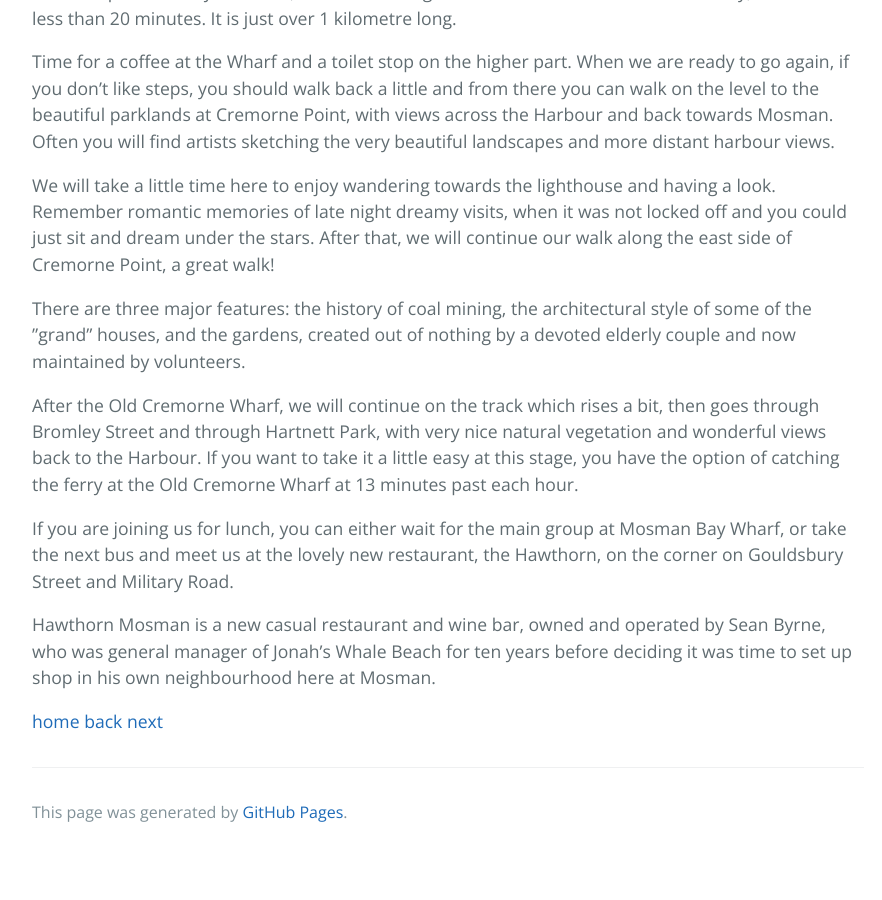
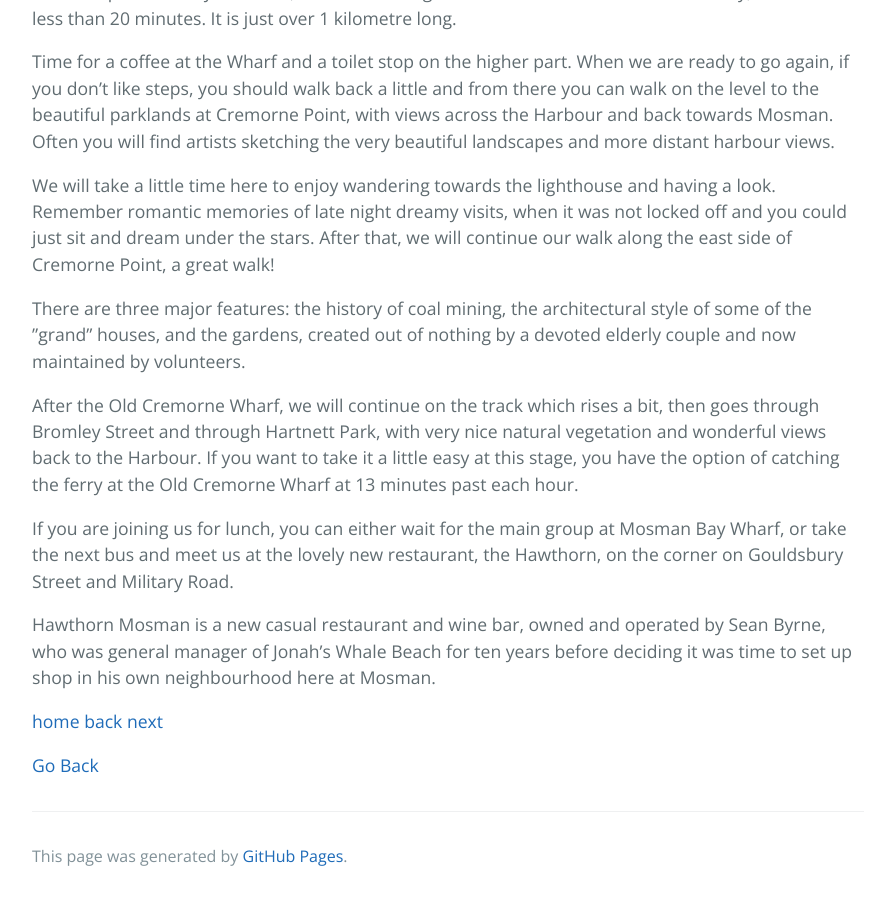
Before and after one commit to janet1405/janet1405.github.io, a Jekyll site: the page built from walks/walk_around_cremorne_point.md, in a window 1280 px wide and 900 px high, scrolled down 645 px. Shown: the whole window, without its empty margins (192-1074 px from the left). Built offline with Jekyll 4.4.1, drawn with Linux system fonts in a browser that asks for light colours; the repository's description, which GitHub fills in, is left out; our own code applies the rules of GitHub Pages for plain Markdown files; before the commit the page ends 1501 px from its top, so only the background shows below that.

Commit message:
Update walk_around_cremorne_point.md

```diff
--- a/walks/walk_around_cremorne_point.md
+++ b/walks/walk_around_cremorne_point.md
@@ -35,3 +35,5 @@ Hawthorn Mosman is a new casual restaurant and wine bar, owned and operated by S
 
 
 [home](https://www.dangerouslywell.com.au)      [back](./)     [next](./manly_foreshore.md)
+
+<a href="#" onclick="history.go(-1)">Go Back</a>
```
